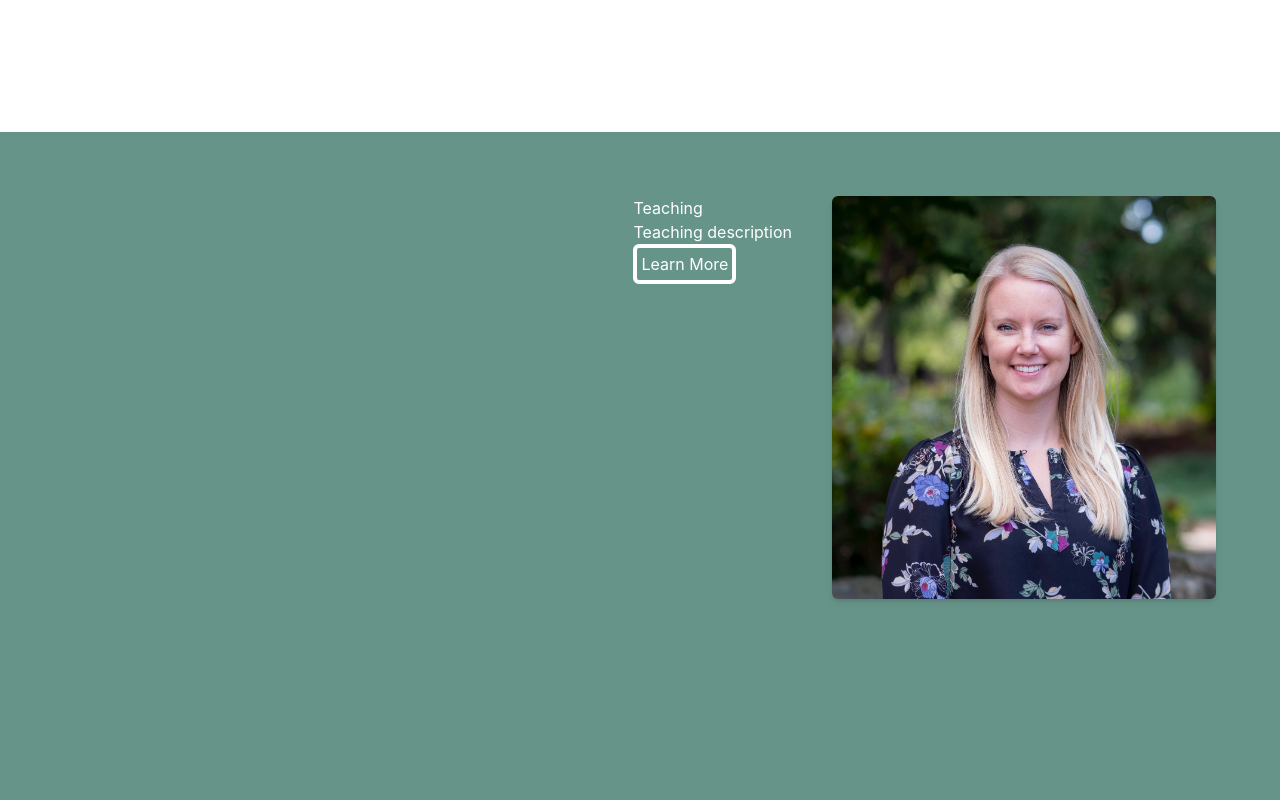
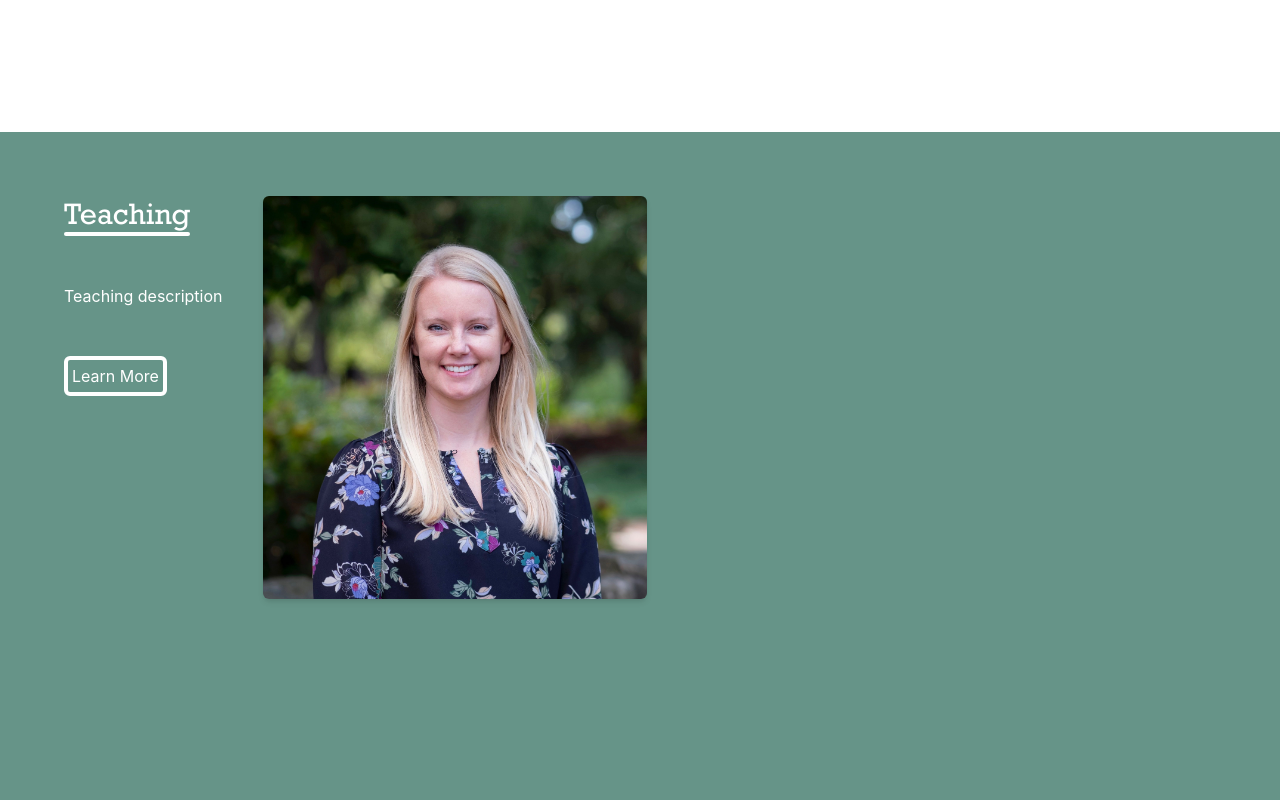
Before and after one commit to Cwoodard2/umsl-professor-web, a React (Create React App) app: page / in a window 1280 px wide. Shown: the part 760-1560 px from the top of the page. Built offline with nearby package versions, Linux system fonts and the light colour scheme.

Commit message:
Working to make functioning  modal for the class cards

```diff
--- a/src/components/ClassCard.tsx
+++ b/src/components/ClassCard.tsx
@@ -1,12 +1,21 @@
-import React from "react";
+import React, {useState} from "react";
 import teachingImage from '../images/dr-heng-moss_classroom.jpg';
+import ClassModal from "./ClassModal";
 
 const ClassCard = (props: any) => {
+    const [showModal, setShowModal] = useState(false);
+
+    function changeModalState() {
+        setShowModal(true);
+    }
+
     return (
         <div className="flex flex-col w-1/5 h-96 bg-webGreen rounded-md hover:cursor-pointer hover:shadow-lg hover:shadow-black transition-all">
             <img src={teachingImage} className="w-5/5 h-80 rounded-md shadow-md object-cover"></img>
             <h4 className="rockwell text-white text-xl">{props.class}</h4>
             <p className="text-white">{props.whenTaught}</p>
+            <button onClick={changeModalState}>Leanr more</button>
+            <ClassModal show={showModal} toggle={() => setShowModal(false)}/>
         </div>
     );
 };
--- /dev/null
+++ b/src/components/ClassModal.tsx
@@ -0,0 +1,23 @@
+import React from "react";
+
+const ClassModal = (props: any) => {
+    if (!props.show) {
+        return null;
+    }
+
+    function closeModal() {
+        console.log("Modal has been pressed");
+        props.toggle();
+    }
+
+    return (
+        <div className="fixed top-0 bottom-0 left-0 right-0 flex justify-center items-center">
+            <div className="bg-webGreen w-28 h-28">
+                <p>this is to test</p>
+                <button className="bg-white" onClick={() => closeModal}>Close</button>
+            </div>
+        </div>
+    );
+};
+
+export default ClassModal;
--- a/src/components/HomepageInfo.tsx
+++ b/src/components/HomepageInfo.tsx
@@ -6,30 +6,41 @@ const HomepageInfo = (props: any) => {
     type ColorsProps = {
         textColors: string,
         bgColors:string,
-        buttonColors: string
+        buttonColors: string,
+        headingStyle: string,
+        divStyle: string
     };
 
     let colors: ColorsProps = {
         textColors: "",
         bgColors: "",
-        buttonColors: ""
+        buttonColors: "",
+        headingStyle: "",
+        divStyle: ""
     };
 
     if (props.colors === 'color') {
         colors.bgColors = "w-screen h-screen flex flex-row justify-start items-start bg-white p-16 gap-10";
         colors.textColors = "text-webGreen";
         colors.buttonColors = "green";
+        colors.headingStyle = "text-webGreen text-3xl rockwell"
+        colors.divStyle = "w-auto h-1 bg-webGreen rounded-sm"
     } else {
-        colors.bgColors = "w-screen h-screen flex flex-row-reverse justify-start items-start bg-webGreen p-16 gap-10";
+        colors.bgColors = "w-screen h-screen flex flex-row-reverse justify-end items-start bg-webGreen p-16 gap-10";
         colors.textColors = 'text-white';
         colors.buttonColors = "white";
+        colors.headingStyle = "text-white text-3xl rockwell"
+        colors.divStyle = "w-auto h-1 bg-white rounded-sm"
     }
 
     return (
             <div className={colors.bgColors}>
-                <img src={elainaImage} className="w-1/3 h-3/5 rounded-md shadow-md object-cover" alt="Elaina Johns-Wolfe"></img>
-                <div className="flex flex-col">
-                    <h1 className={colors.textColors}>{props.title}</h1>
+                    <img src={elainaImage} className="w-1/3 h-3/5 rounded-md shadow-md object-cover" alt="Elaina Johns-Wolfe"></img>
+                <div className="flex flex-col gap-12 items-start h-3/5">
+                    <div>
+                        <h1 className={colors.headingStyle}>{props.title}</h1>
+                        <div className={colors.divStyle}></div>
+                    </div>
                     <p className={colors.textColors}>{props.description}</p>
                     <NavButton path={props.route}PlaceToGo={props.goingWhere} colors={colors.buttonColors}/>
                 </div>
```
